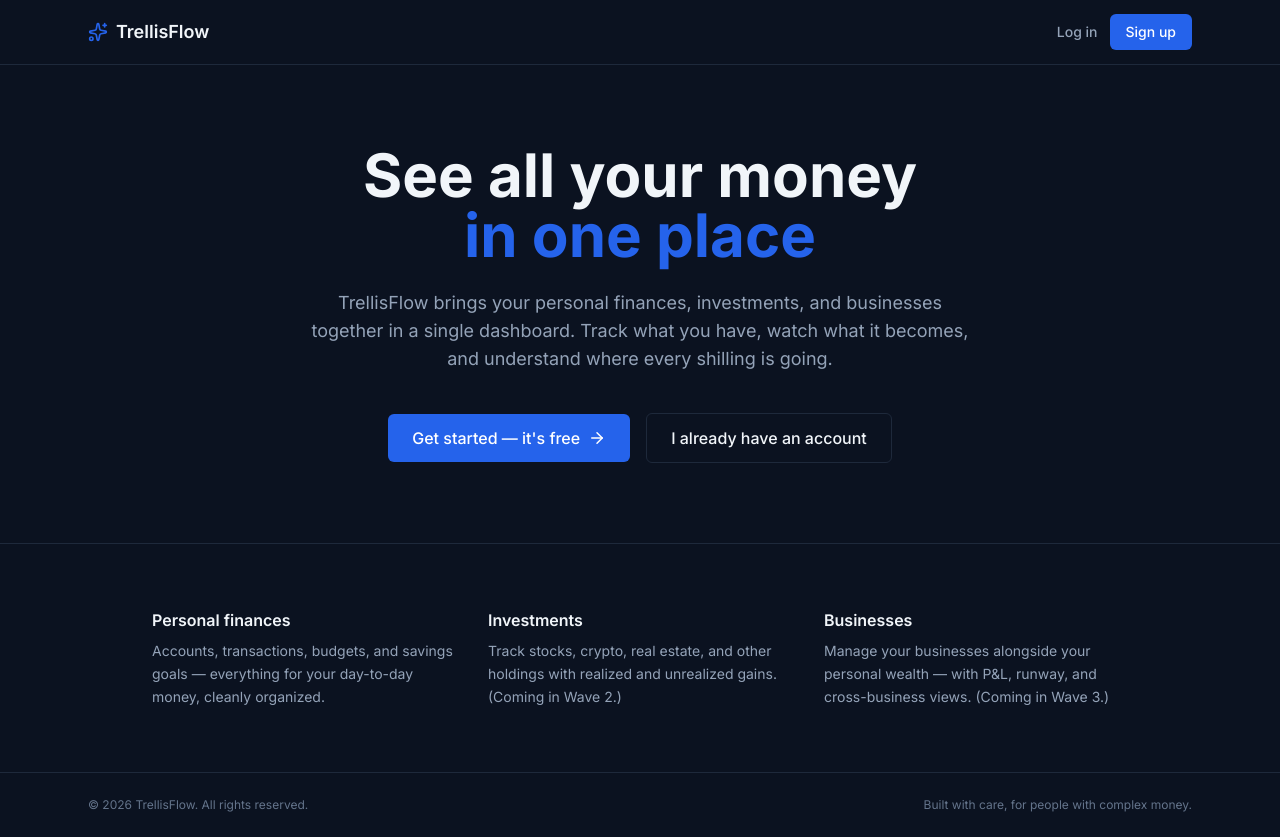
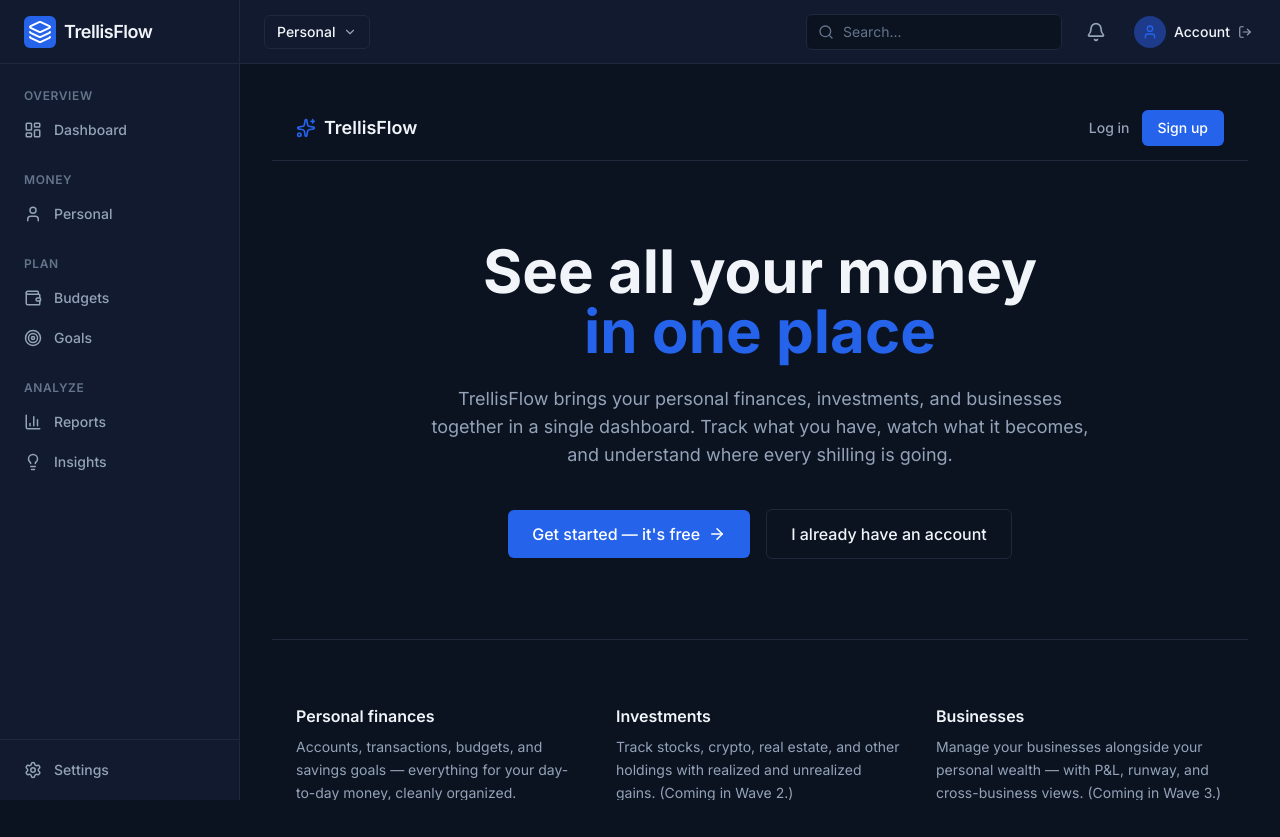
Before and after one commit to Dancan1907/trellisflow, a Next.js app in the folder apps/web/: page / in a window 1280 px wide. After the commit the page ends 800 px from the top, so only its background shows below. Built offline with nearby package versions, Linux system fonts and the light colour scheme.

Commit message:
feat(web): Add shared layout with footer to public pages

```diff
--- /dev/null
+++ b/apps/web/src/app/(public)/layout.tsx
@@ -0,0 +1,27 @@
+'use client';
+
+import { useState } from 'react';
+import { Sidebar } from '@/components/layout/sidebar';
+import { Topbar } from '@/components/layout/topbar';
+import { MarketingFooter } from '@/components/layout/marketing-footer'; // <-- Import this
+
+export default function AppLayout({ children }: { children: React.ReactNode }) {
+  const [isMobileMenuOpen, setIsMobileMenuOpen] = useState(false);
+
+  return (
+    <div className="flex h-screen overflow-hidden">
+      <Sidebar isOpen={isMobileMenuOpen} onClose={() => setIsMobileMenuOpen(false)} />
+      <div className="flex-1 flex flex-col w-full">
+        <Topbar onMenuClick={() => setIsMobileMenuOpen(true)} />
+
+        {/* Main scrollable content area */}
+        <main className="flex-1 overflow-y-auto flex flex-col">
+          <div className="flex-1 p-4 md:p-8">{children}</div>
+
+          {/* Footer stays at the bottom of the scrollable area */}
+          <MarketingFooter />
+        </main>
+      </div>
+    </div>
+  );
+}
```
